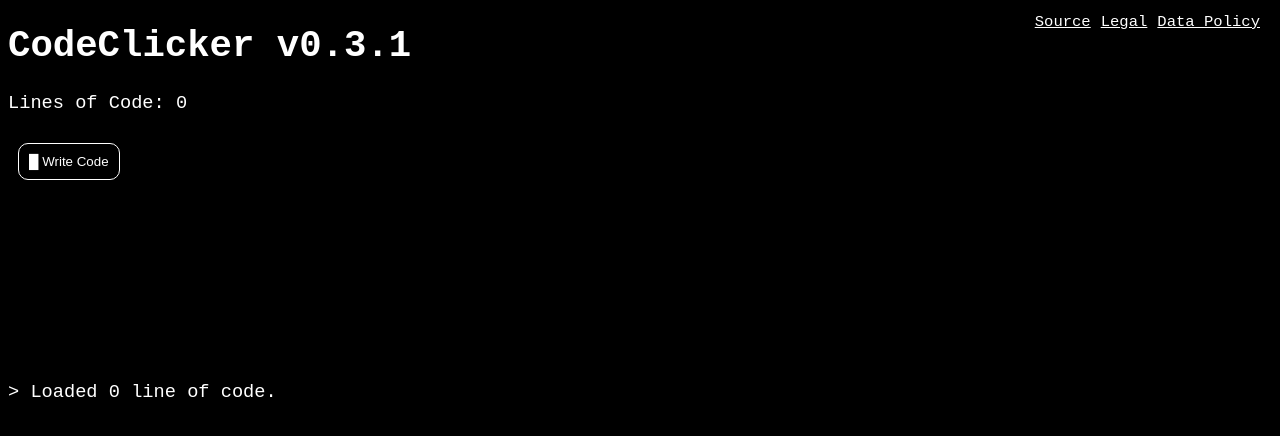
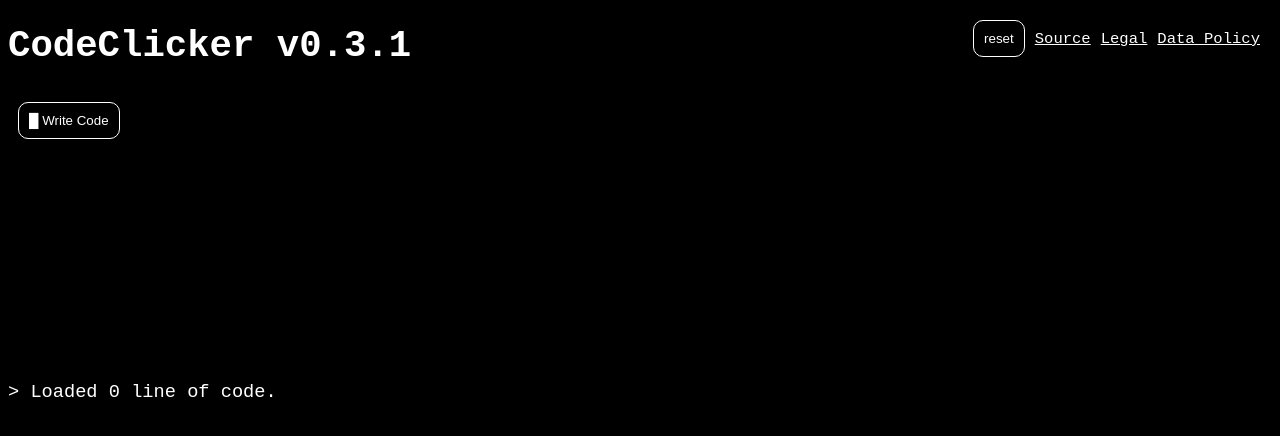
Before and after one commit to DSigmund/codeclicker, an Angular app: page / in a window 1280 px wide. Shown: the top 436 px of the page. Built offline with nearby package versions, Linux system fonts and the light colour scheme.

Commit message:
Added Reset button

```diff
--- a/src/app/app.component.html
+++ b/src/app/app.component.html
@@ -1,7 +1,7 @@
 <h1>CodeClicker v{{version}}</h1>
-<p>Lines of Code: {{linesOfCode}}</p>
+<p *ngIf="linesOfCode > 0">Lines of Code: {{linesOfCode}}</p>
 <p *ngIf="addLinesOfCode > 1">Lines of Code per Click: {{addLinesOfCode}}</p>
-<p *ngIf="autoClicker > 0">Lines of Code via Bot: {{autoClicker}}</p>
+<p *ngIf="autoClicker > 0">Lines of Code via Bot: {{autoClicker}}/s</p>
 <button (click)="writeLineOfCode()"><span class="blink">&#9608;</span> Write Code</button>
 <button (click)="buy('buyMoreLinesOfCodePerClick', 'addLinesOfCode')" *ngIf="unlock.buyMoreLinesOfCodePerClick">More Lines Of Code per Click! ( {{nextCost.buyMoreLinesOfCodePerClick}} Lines)</button>
 <button (click)="buy('buyAutoClicker', 'autoClicker')" *ngIf="unlock.buyAutoClicker">Buy a Bot! ( {{nextCost.buyAutoClicker}} Lines)</button>
@@ -12,6 +12,7 @@
   </li>
 </ul>
 <footer>
+  <button (click)="reset()">reset</button>
   <a href="https://github.com/DSigmund/codeclicker" target="_blank" rel="noopener noreferrer">Source</a>
   <a href="https://www.webdad.eu/impressum.html" target="_blank" rel="noopener noreferrer">Legal</a>
   <a href="https://www.webdad.eu/datenschutz.html" target="_blank" rel="noopener noreferrer">Data Policy</a>
--- a/src/app/app.component.ts
+++ b/src/app/app.component.ts
@@ -1,3 +1,4 @@
+import { ThrowStmt } from '@angular/compiler';
 import { Component, OnInit } from '@angular/core';
 import { interval, Subscription } from 'rxjs';
 
@@ -88,6 +89,18 @@ export class AppComponent {
     }
   }
 
+  public reset(): void {
+    this.autoClicker = 0;
+    this.addLinesOfCode = 1;
+    this.linesOfCode = 0;
+    this.unlock = {
+      buyMoreLinesOfCodePerClick: false,
+      buyAutoClicker: false
+    };
+    this.log = [];
+    localStorage.clear();
+  }
+
   ngOnInit() {
     this.linesOfCode = parseInt(localStorage.getItem('linesOfCode'), 10) || 0;
     this.addLinesOfCode = parseInt(localStorage.getItem('addLinesOfCode'), 10) || 1;
```
Also changed, not shown: 1 other file (tests, documents, lock files or other folders).
